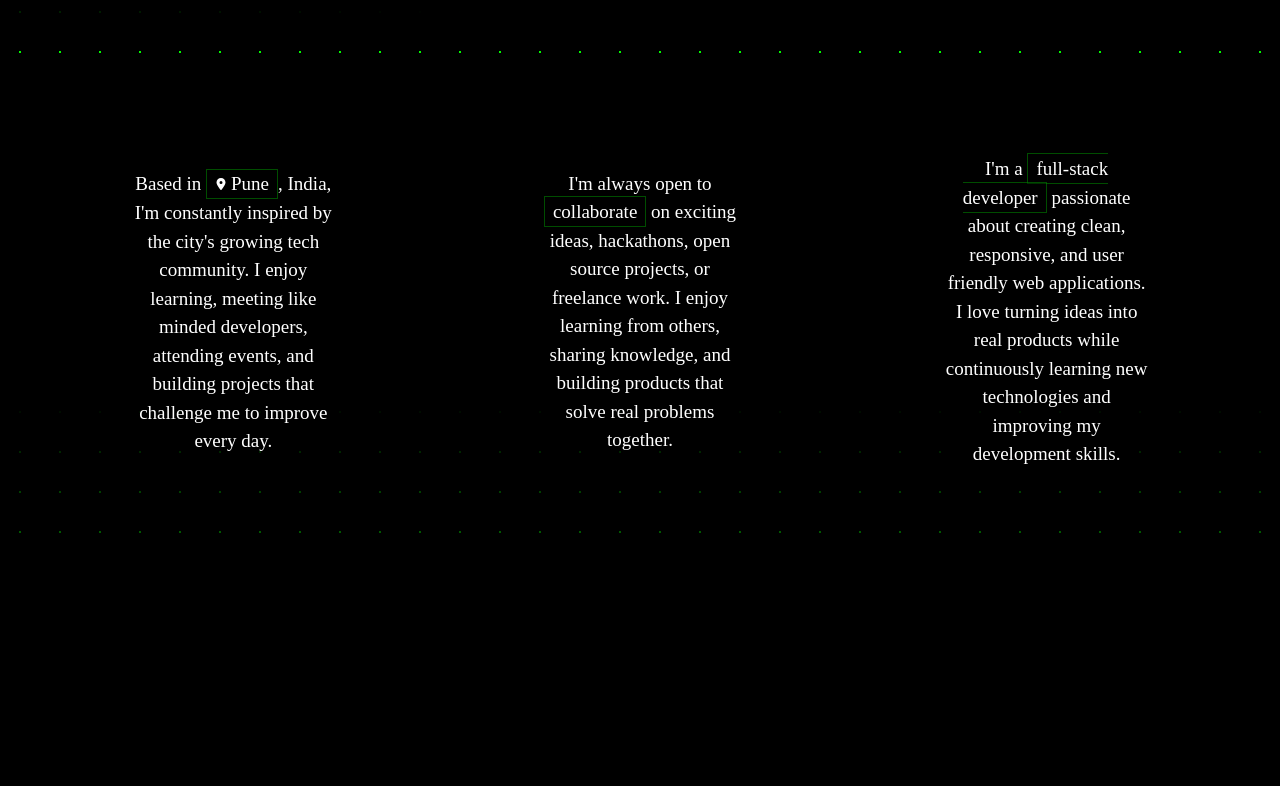
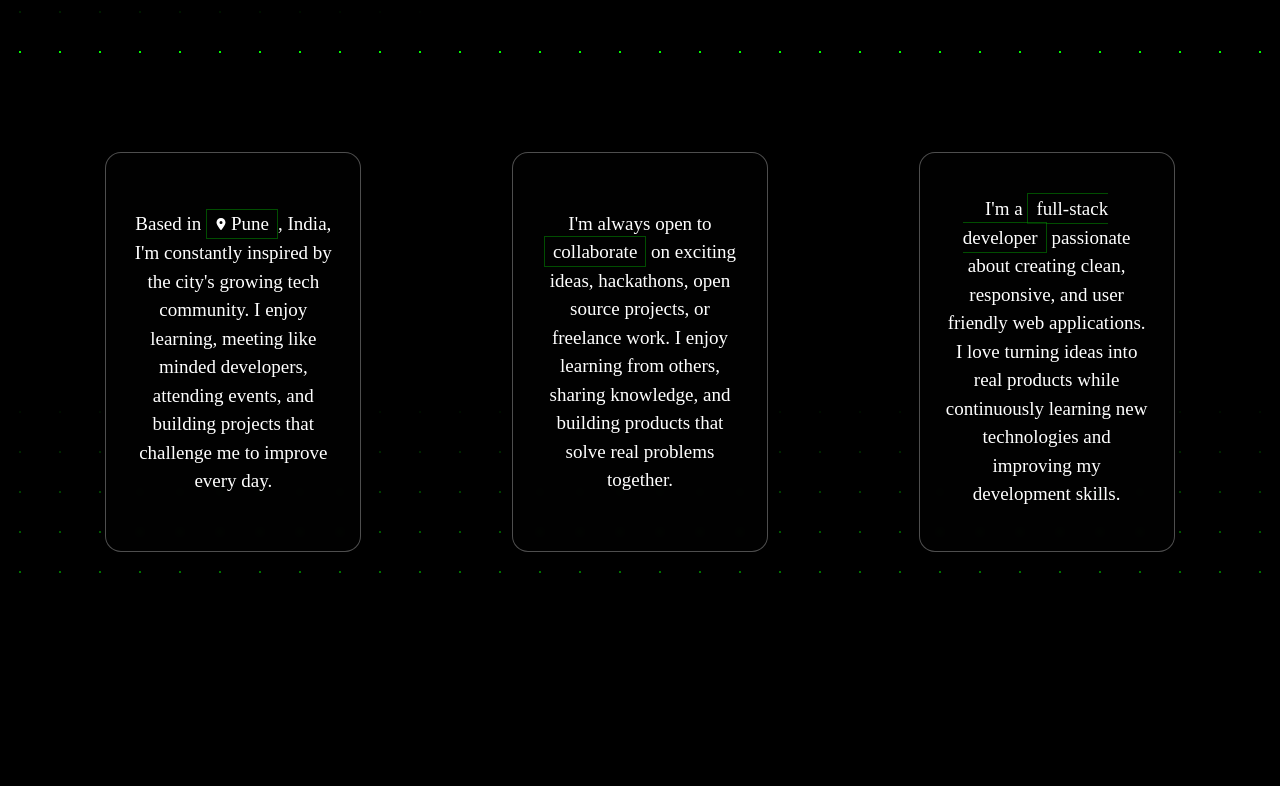
Before and after one commit to Atif360x/portfolio, a Next.js app: page / in a window 1280 px wide. Shown: the part 768-1554 px from the top of the page. Built offline with nearby package versions, Linux system fonts and the light colour scheme; a web font is replaced by a local one.

Commit message:
installed new dependencies

```diff
--- a/app/page.tsx
+++ b/app/page.tsx
@@ -7,13 +7,14 @@ import Work from '@/app/work/page'
 import Connect from '@/components/connect'
 import Footer from "@/components/footer";
 
+
 export default function Home() {
 
   return (
     <main>
       <div className=" p-5 h-[100vh] w-[100vw] bg-linear-160 from-[#000]/20 to-[75%] to-[#000]">
 
-        <h1 className="font-[playfair_Display] leading-none mix-blend-difference pl-5 pt-[80] text-white text-[60px] font-bold md:w-[60vw] md:text-[80px] lg:w-[60vw] lg:text-[100px]">
+        <h1 className=" font-[playfair_Display] leading-none mix-blend-difference pl-5 pt-[80] text-white text-[60px] font-bold md:w-[60vw] md:text-[80px] lg:w-[60vw] lg:text-[100px]">
           FULL STACK DEVELOPER
         </h1>
         <h2 className="font-[playfair_Display] flex justify-self-end text-right leading-none mix-blend-difference pt-[20vh] text-white text-[50px] font-bold md:w-[60vw] md:text-[70px] lg:w-[60vw] lg:text-[80px]">
@@ -32,7 +33,7 @@ export default function Home() {
 
       <div className="h-[50vh] lg:h-[80vh] w-full bg-linear-180 from-[#000] from-[50%] to-[#000]/20">
        <div className="flex font-[Cinzel] flex-col lg:flex-row md:flex-row text-white justify-around items-center gap-5 p-5 px-18 md:p-8 mt-10 lg:p-10">
-        <div className="flex justify-center items-center flex-col lg:text-[19px] text-md text-center min-h-[40vh] lg:h-[50vh] w-full lg:w-[20vw] md:w-[30vw] hover:bg-[#222]/5 hover:border hover:backdrop-blur-xs hover:border-[#00FF00]/30 transition-all duration-1000 hover:scale-105 hover:shadow-2xl hover:shadow-[#3A2FE9]/20 rounded-2xl p-6">
+        <div className="flex justify-center mt-10 items-center flex-col lg:text-[19px] text-md text-center min-h-[40vh] lg:h-[50vh] w-full lg:w-[20vw] md:w-[30vw] bg-[#222]/5 border backdrop-blur-xs border-[#fff]/30 transition-all duration-700 hover:scale-102 hover:shadow-2xl hover:shadow-[#3A2FE9]/20 hover:bg-linear-180 hover:from-[#0A0A0A]/5 hover:from-[60%] hover:to-[#3A2FE9]/8 rounded-2xl p-6">
           <p>
             Based in{" "}
             <span className="inline-flex items-center bg-black/40 hover:bg-[#00FF00] hover:text-black px-2 rounded-[999] border border-[#00FF00]/30 gap-1 font-medium">
@@ -44,7 +45,7 @@ export default function Home() {
           </p>
         </div>
 
-        <div className="flex justify-center items-center flex-col lg:text-[19px] text-md text-center min-h-[40vh] lg:h-[50vh] w-full lg:w-[20vw] md:w-[30vw] hover:bg-[#222]/5 hover:border hover:backdrop-blur-xs hover:border-[#00FF00]/30 transition-all duration-1000 hover:scale-105 hover:shadow-lg hover:shadow-[#3A2FE9]/20 rounded-2xl p-6">
+        <div className="flex justify-center mt-10 items-center flex-col lg:text-[19px] text-md text-center min-h-[40vh] lg:h-[50vh] w-full lg:w-[20vw] md:w-[30vw] bg-[#222]/5 border backdrop-blur-xs border-[#fff]/30 transition-all duration-700 hover:scale-102 hover:shadow-2xl hover:shadow-[#3A2FE9]/20 hover:bg-linear-180 hover:from-[#0A0A0A]/5 hover:from-[60%] hover:to-[#3A2FE9]/8 rounded-2xl p-6">
           <p>
             I'm always open to <span className="bg-black/40 px-2 py-1 items-center hover:bg-[#00FF00] hover:text-black px-2 rounded-[999] border border-[#00FF00]/30 gap-1">collaborate</span> on exciting ideas, hackathons,
             open source projects, or freelance work. I enjoy learning from others,
@@ -53,7 +54,7 @@ export default function Home() {
           </p>
         </div>
 
-        <div className="flex justify-center items-center flex-col lg:text-[19px] text-md text-center min-h-[40vh] lg:h-[50vh] w-full lg:w-[20vw] md:w-[30vw] hover:bg-[#222]/5 hover:border hover:backdrop-blur-xs hover:border-[#00FF00]/30 transition-all duration-1000 hover:scale-105 hover:shadow-lg hover:shadow-[#3A2FE9]/20 rounded-2xl p-6">
+        <div className="flex justify-center mt-10 items-center flex-col lg:text-[19px] text-md text-center min-h-[40vh] lg:h-[50vh] w-full lg:w-[20vw] md:w-[30vw] bg-[#222]/5 border backdrop-blur-xs border-[#fff]/30 transition-all duration-700 hover:scale-102 hover:shadow-2xl hover:shadow-[#3A2FE9]/20 hover:bg-linear-180 hover:from-[#0A0A0A]/5 hover:from-[60%] hover:to-[#3A2FE9]/8 rounded-2xl p-6">
           <p>
             I'm a <span className="bg-black/40 px-2 py-1 items-center hover:bg-[#00FF00] hover:text-black px-2 rounded-[999] border border-[#00FF00]/30 gap-1">full-stack developer</span> passionate about creating clean, responsive,
             and user friendly web applications. I love turning ideas into real
--- a/components/footer.tsx
+++ b/components/footer.tsx
@@ -14,7 +14,7 @@ const playfair_display = Jaro({
 export default function Footer () {
 
     return (
-        <footer className="h-70 flex flex-col w-[100vw] bg-black overflow-hidden">
+        <footer className="h-70 flex flex-col w-[100vw] gap- bg-black overflow-hidden">
             <div className="bg-[#0A0A0A] flex flex-col justify-between md:flex-row lg:flex-row font-[playfair_display] p-8 text-white h-[50%]">
                 <p className='text-xl'>© 2026 • Built with precision & caffeine.</p>
                 <div className='flex gap-5'>
@@ -42,9 +42,9 @@ export default function Footer () {
 
 
             <div>
-                <h2 aria-hidden="true" className="mt-10 select-none whitespace-nowrap text-[15vw] font-black leading-[0.75] tracking-tighter text-white/80 sm:text-[16vw]">
+                <div aria-hidden="true" className="mt-10 flex flex-row gap-2 select-none whitespace-nowrap text-[25vw] font-black leading-[0.55] tracking-tighter text-white/80 sm:text-[16vw]">
                     ATIF
-                </h2>
+                </div>
             </div>
 
         </footer>
--- a/package.json
+++ b/package.json
@@ -13,7 +13,8 @@
     "next": "16.3.0",
     "react": "19.2.8",
     "react-dom": "19.2.8",
-    "react-icons": "^5.7.0"
+    "react-icons": "^5.7.0",
+    "resend": "^6.18.1"
   },
   "devDependencies": {
     "@tailwindcss/postcss": "^4",
```
Also changed, not shown: 1 other file (tests, documents, lock files or other folders).
